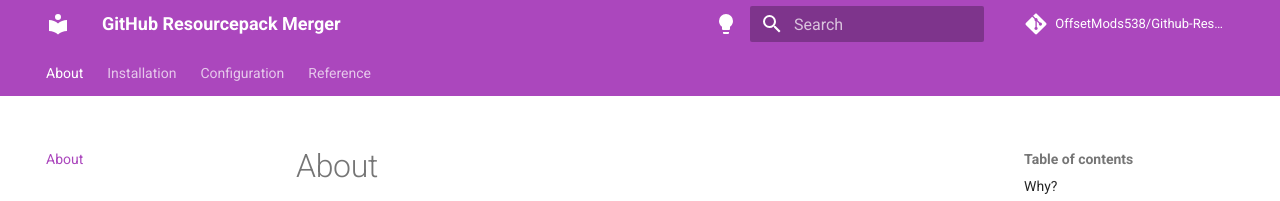
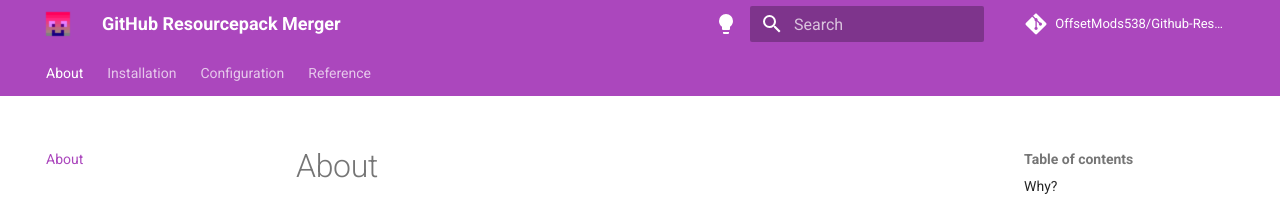
Before and after one commit to OffsetMods538/Github-Resourcepack-Manager, an MkDocs documentation site: the page built from docs/index.md, in a window 1280 px wide. Shown: the top 201 px of the page. Built offline with MkDocs 1.6.1 and Material for MkDocs 9.7.7, drawn with Linux system fonts in a browser that asks for light colours; comment, search, counter and statistics services are not loaded.

Commit message:
Add site favicon

```diff
--- a/mkdocs.yml
+++ b/mkdocs.yml
@@ -4,6 +4,8 @@
 edit_uri: /tree/docs/docs
 theme:
   name: material
+  logo: images/logo.ico
+  favicon: images/logo.ico
   features:
     - navigation.tabs
     - navigation.selections
```
Also changed, not shown: docs/images/logo.ico (added).
